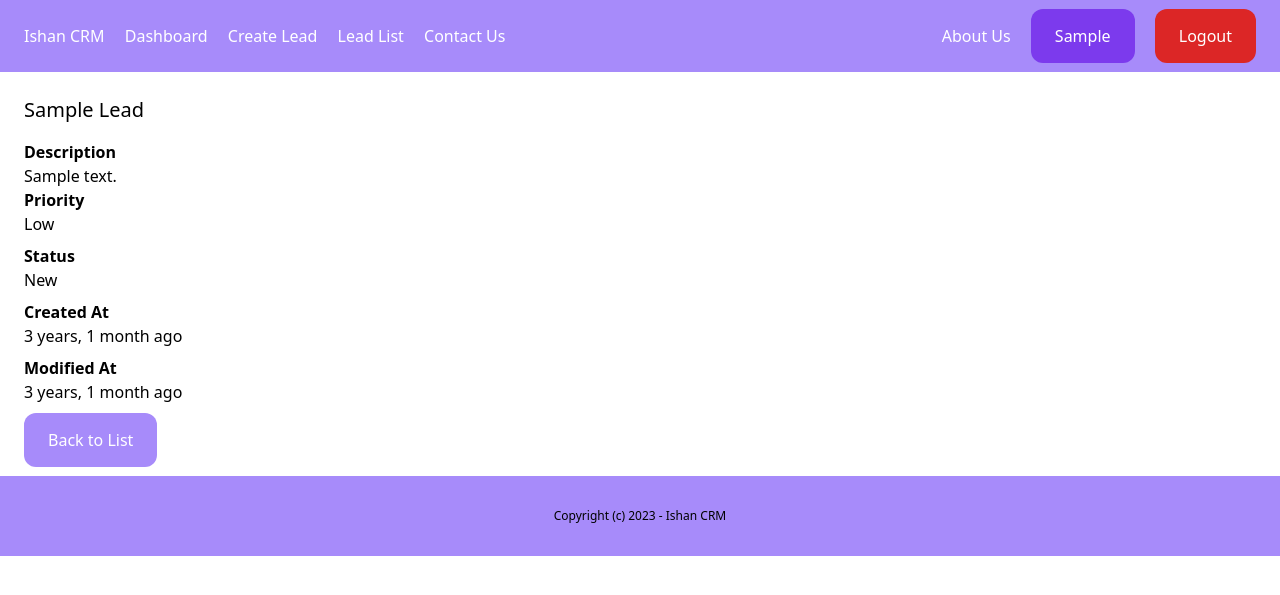
After one commit to ishanshre/djangoCRM, a Django app: page /lead/1/detail/ in a window 1280 px wide. The commit adds this page. Shown: the top 595 px of the page. Run offline with Django 4.2, Linux system fonts and the light colour scheme; a user stored in the database is signed in; tables that the repository leaves empty hold one stand-in row (values such as "Sample post"); some libraries are stand-ins or nearby versions.

Commit message:
feat: add lead detial view, urls and template

```diff
--- a/lead/models.py
+++ b/lead/models.py
@@ -1,5 +1,6 @@
 from django.db import models
 from django.contrib.auth import get_user_model
+from django.urls import reverse
 # Create your models here.
 
 User = get_user_model()
@@ -28,3 +29,6 @@ class Lead(models.Model):
 
     def __str__(self):
         return self.name
+
+    def get_absolute_url(self):
+        return reverse("lead:leadDetail", args=[self.id])
--- a/lead/urls.py
+++ b/lead/urls.py
@@ -7,4 +7,5 @@ app_name = "lead"
 urlpatterns  =[
     path("create/", views.LeadCreateView.as_view(), name="leadCreate"),
     path("list/", views.LeadListView.as_view(), name="leadList"),
+    path("<int:pk>/detail/", views.LeadDetailView.as_view(), name="leadDetail")
 ]
--- a/lead/views.py
+++ b/lead/views.py
@@ -1,9 +1,9 @@
 from django.shortcuts import render
 
-from django.urls import reverse_lazy
+from django.urls import reverse_lazy, reverse
 
 from django.views.generic.edit import CreateView
-from django.views.generic import ListView
+from django.views.generic import ListView, DetailView
 
 from django.contrib.auth.mixins import LoginRequiredMixin
 
@@ -32,3 +32,9 @@ class LeadListView(LoginRequiredMixin, ListView):
 
     def get_queryset(self):
         return Lead.objects.filter(created_by = self.request.user)
+
+
+class LeadDetailView(LoginRequiredMixin, DetailView):
+    model = Lead
+    context_object_name = "lead"
+    template_name = "lead/leadDetail.html"
--- /dev/null
+++ b/templates/lead/leadDetail.html
@@ -0,0 +1,27 @@
+{% extends "base/base.html" %}
+{% block title %}{{lead.name}}{% endblock %}
+
+{% block body %}
+<div class="py-6 px-6">
+    <h1 class="mb-4 text-xl">
+        {{lead.name|title}}
+    </h1>
+    {% if lead.description %}
+        <p class="font-semibold">Description</p>
+        <p>{{lead.description}}</p>
+    {% endif %}
+    <p class="font-semibold">Priority</p>
+    <p class="mb-2">{{ lead.get_priority_display }}</p>
+
+    <p class="font-semibold">Status</p>
+    <p class="mb-2">{{ lead.get_status_display }}</p>
+
+    <p class="font-semibold">Created At</p>
+    <p class="mb-2">{{ lead.created_at|timesince }} ago</p>
+
+    <p class="font-semibold">Modified At</p>
+    <p class="mb-6">{{ lead.modified_at|timesince }} ago</p>
+
+    <a href="{% url 'lead:leadList' %}" class="bg-violet-400 text-white py-4 px-6 rounded-xl">Back to List</a>
+</div>
+{% endblock %}
```
Also changed, not shown: templates/lead/leadList.html (+7 -5 lines).
